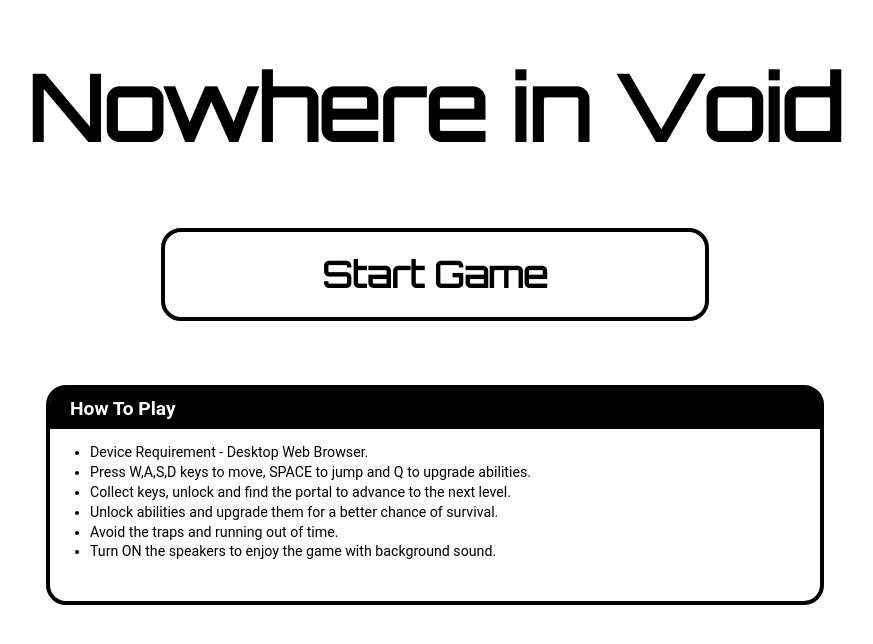
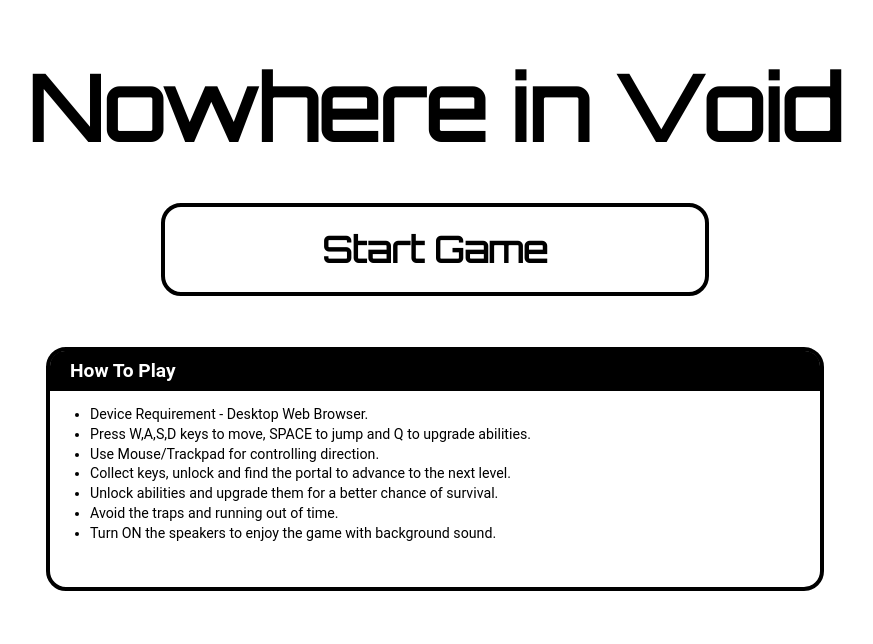
Before and after one commit to AnshdeepSachdeva/nowhere-in-void, a plain HTML site: page index.html in a window 1280 px wide. Shown: the whole page, without its empty margins (205-1078 px from the left). Drawn offline with nearby package versions, Linux system fonts and the light colour scheme.

Commit message:
Updated game rules

```diff
--- a/assets/css/style.css
+++ b/assets/css/style.css
@@ -34,9 +34,9 @@ html, body {
 }
 
 #rules {
-  height: 24%;
+  height: 27%;
   width: 750px;
-  margin: 5% auto 0 auto;
+  margin: 4% auto 0 auto;
   padding: 0 20px 20px 0;
   border-radius: 20px;
   font-size: 1.11vw;
@@ -64,7 +64,7 @@ html, body {
   border-radius: 20px;
   width: 500px;
   padding: 20px;
-  margin: 5% auto 0 auto;
+  margin: 3% auto 0 auto;
   background-color: white;
   color: black;
   font-weight: 700;
--- a/index.html
+++ b/index.html
@@ -25,6 +25,7 @@
         <ul type="-">
           <li>Device Requirement - Desktop Web Browser.</li>
           <li>Press W,A,S,D keys to move, SPACE to jump and Q to upgrade abilities.</li>
+          <li>Use Mouse/Trackpad for controlling direction.</li>
           <li>Collect keys, unlock and find the portal to advance to the next level.</li>
           <li>Unlock abilities and upgrade them for a better chance of survival.</li>
           <li>Avoid the traps and running out of time.</li>
```
